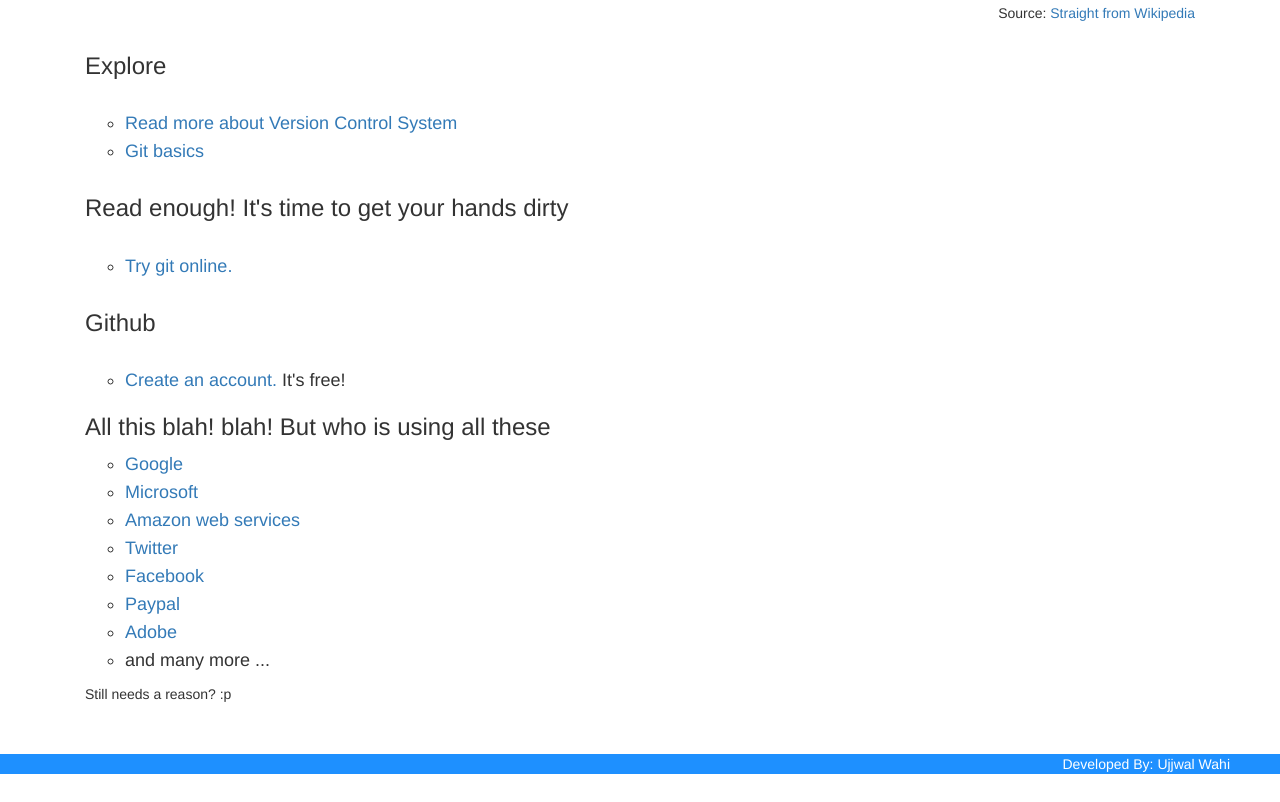
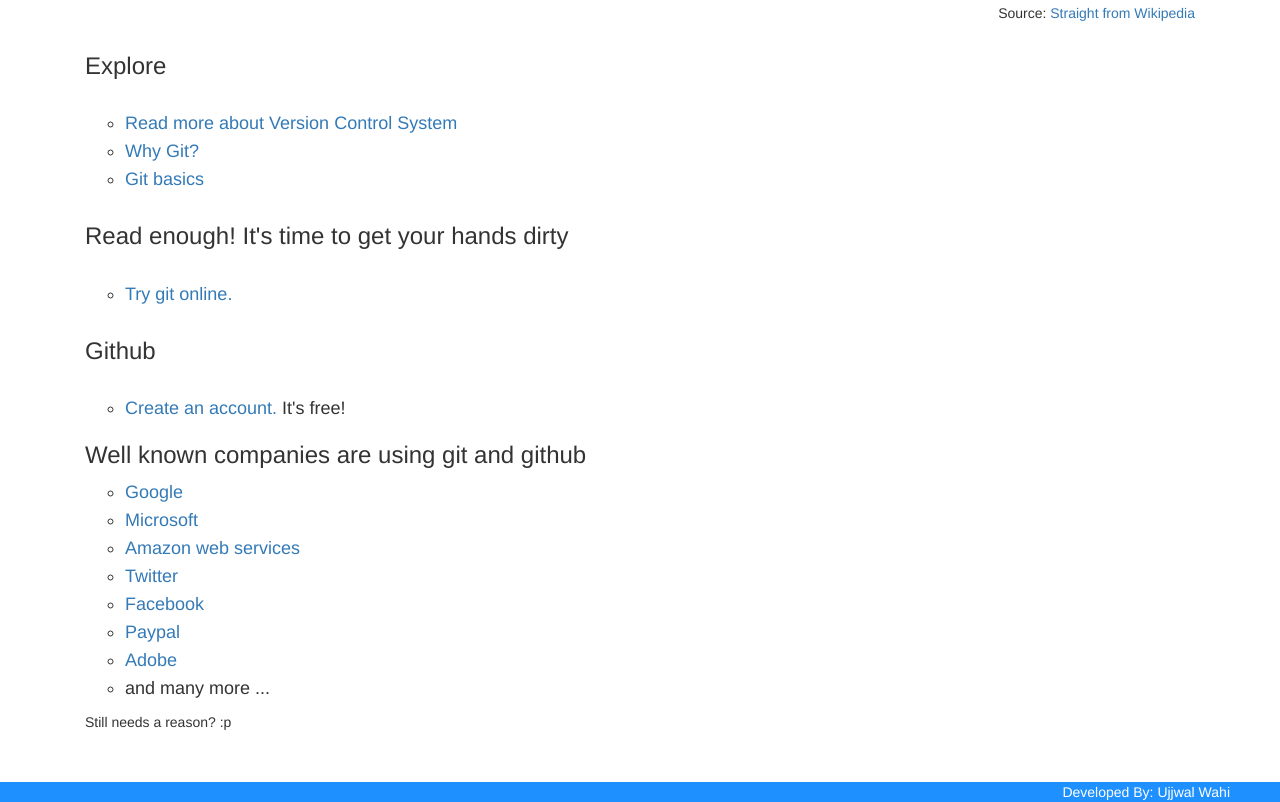
Before and after one commit to ujjwalwahi/ujjwalwahi.github.io, a plain HTML site: page git-tutorial/index.html in a window 1280 px wide. Shown: the part 891-1693 px from the top of the page. Before the commit the page ends 1665 px from the top, so only its background shows below. Drawn offline with nearby package versions, Linux system fonts and the light colour scheme.

Commit message:
Git tutorial update one of sub title

```diff
--- a/git-tutorial/index.html
+++ b/git-tutorial/index.html
@@ -125,6 +125,7 @@
             <h3 class="sub-title">Explore</h3>
             <ul class="bullets">
                 <li><a target="_blank" href="https://git-scm.com/book/en/v1/Getting-Started-About-Version-Control">Read more about Version Control System</a></li>
+                <li><a target="_blank" href="http://www.git-tower.com/learn/git/ebook/command-line/appendix/why-git#chapter">Why Git?</a></li>
                 <li><a target="_blank" href="https://git-scm.com/book/en/v1/Getting-Started-Git-Basics">Git basics</a></li>
             </ul>
 
@@ -138,7 +139,7 @@
                 <li><a target="_blank" href="https://github.com/">Create an account.</a> It's free!</li>
             </ul>
 
-            <h3>All this blah! blah! But who is using all these</h3>
+            <h3>Well known companies are using git and github</h3>
             <ul class="bullets">
                 <li>
                     <a target="_blank" href="https://github.com/google">Google</a>
```
